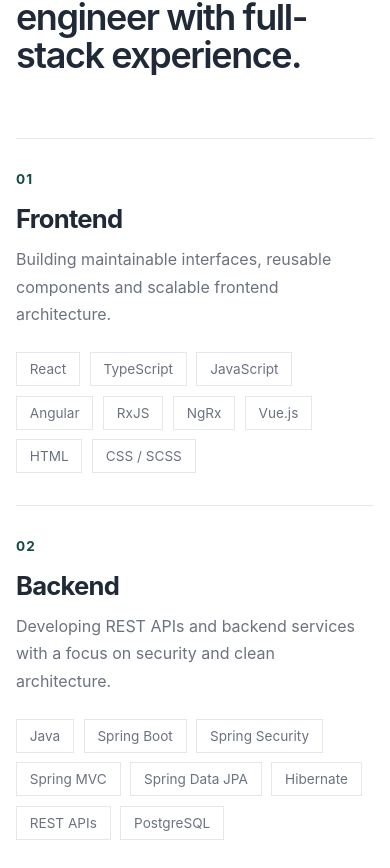
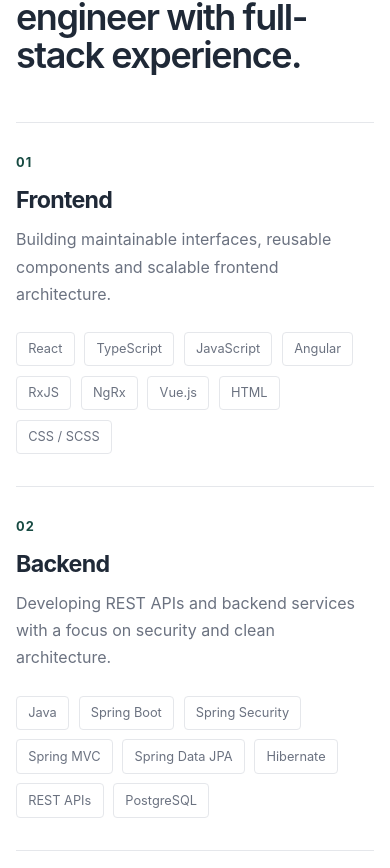
Before and after one commit to AbhishekKrMehta/portfolio, a React app: page / in a window 390 px wide. Shown: the part 2596-3464 px from the top of the page. Built offline with nearby package versions, Linux system fonts and the light colour scheme; the HTML template or start-up script is replaced by a standard one.

Commit message:
Refine skills section styling

```diff
--- a/src/sections/Skills/Skills.scss
+++ b/src/sections/Skills/Skills.scss
@@ -1,5 +1,6 @@
 .skills {
     padding: 8rem 0;
+    background: var(--color-bg);
 
     &__header {
         max-width: 850px;
@@ -17,6 +18,7 @@
 
     h2 {
         margin: 0;
+        color: var(--color-text);
         font-size: clamp(2.25rem, 4.5vw, 4rem);
         font-weight: 600;
         line-height: 1.05;
@@ -47,6 +49,7 @@
 
         h3 {
             margin: 0;
+            color: var(--color-text);
             font-size: 1.6rem;
             font-weight: 650;
             letter-spacing: -0.03em;
@@ -71,8 +74,28 @@
         li {
             padding: 0.5rem 0.8rem;
             border: 1px solid var(--color-border);
+            border-radius: 4px;
             color: var(--color-text-muted);
             font-size: 0.85rem;
+            line-height: 1.4;
+            transition:
+                border-color 150ms ease,
+                color 150ms ease,
+                background-color 150ms ease;
+
+            &:hover {
+                border-color: var(--color-accent);
+                background-color: rgba(23, 74, 66, 0.04);
+                color: var(--color-accent);
+            }
+        }
+    }
+}
+
+@media (max-width: 900px) {
+    .skills {
+        &__group {
+            gap: 2rem;
         }
     }
 }
@@ -81,10 +104,37 @@
     .skills {
         padding: 6rem 0;
 
+        &__header {
+            margin-bottom: 3rem;
+        }
+
         &__group {
             grid-template-columns: 1fr;
             gap: 1rem;
             padding: 2rem 0;
         }
+
+        &__group-number {
+            font-size: 0.8rem;
+        }
+
+        &__group-content {
+            h3 {
+                font-size: 1.45rem;
+            }
+
+            li {
+                padding: 0.45rem 0.7rem;
+                font-size: 0.8rem;
+            }
+        }
     }
 }
+
+@media (prefers-reduced-motion: reduce) {
+    .skills {
+        &__group-content li {
+            transition: none;
+        }
+    }
+}
```
